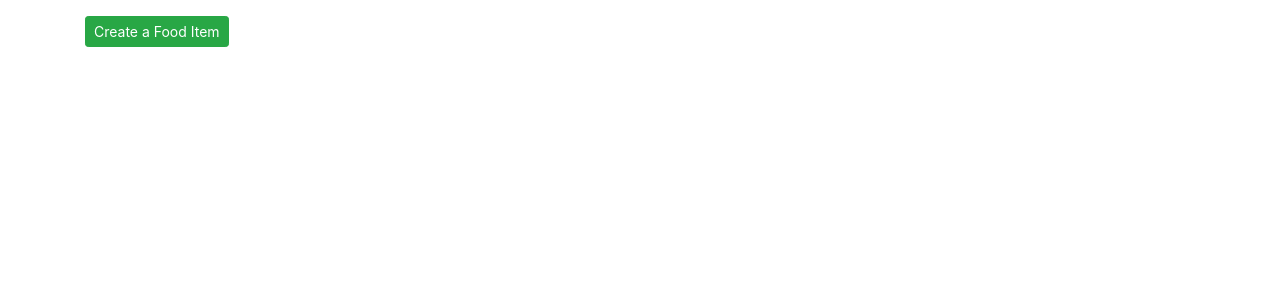
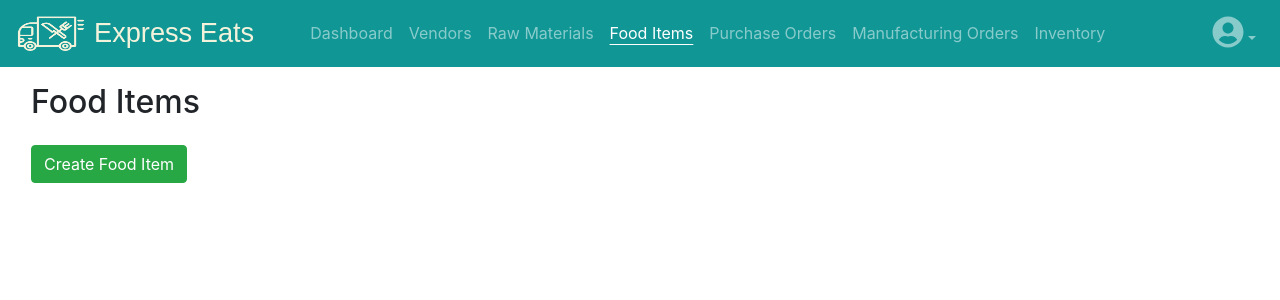
Before and after one commit to kartik-gevariya-0003/group8-express-eats, a React (Create React App) app: page /food-items in a window 1280 px wide. Shown: the top 300 px of the page. Built offline with nearby package versions, Linux system fonts and the light colour scheme; the HTML template or start-up script is replaced by a standard one.

Commit message:
Modification for header

```diff
--- a/src/components/food-item/AddFoodItem.js
+++ b/src/components/food-item/AddFoodItem.js
@@ -1,5 +1,6 @@
 import "./food-item.css";
 import React, { Component } from "react";
+import Header from "../headers/Header";
 import {
   Button,
   Card,
@@ -312,6 +313,8 @@ export default class AddFoodItem extends Component {
     const { isError } = this.state;
 
     return (
+      <section>
+        <Header />
         <Row className={"m-3"}>
           <Col sm={5}>
             <Card>
@@ -325,7 +328,9 @@ export default class AddFoodItem extends Component {
                   this.state.foodItem.selectedRawMaterials.length > 0 && (
                     <section className={"mt-5"}>
                       <strong>Selected Raw Materials</strong>
-                    <ListGroup className={"mt-3 po-selected-raw-material-list"}>
+                      <ListGroup
+                        className={"mt-3 po-selected-raw-material-list"}
+                      >
                         {this.state.foodItem.selectedRawMaterials.map(
                           (rawMaterial) => (
                             <ListGroup.Item key={rawMaterial.id}>
@@ -473,7 +478,9 @@ export default class AddFoodItem extends Component {
                               <Col sm={2}>
                                 <Button
                                   variant={"secondary"}
-                                onClick={() => this.addRawMaterial(rawMaterial)}
+                                  onClick={() =>
+                                    this.addRawMaterial(rawMaterial)
+                                  }
                                 >
                                   Add
                                 </Button>
@@ -504,7 +511,9 @@ export default class AddFoodItem extends Component {
                           this.onManufacturerCostChange(e.target.value);
                         }}
                         className={
-                        isError.manufacturerCost.length > 0 ? "is-invalid" : ""
+                          isError.manufacturerCost.length > 0
+                            ? "is-invalid"
+                            : ""
                         }
                         placeholder="Enter Manufacturer Cost"
                       />
@@ -519,6 +528,7 @@ export default class AddFoodItem extends Component {
               </Card.Body>
             </Card>
           </Col>
+
           <Modal
             show={this.state.rawMaterialQuantityModal.show}
             animation={false}
@@ -565,12 +575,16 @@ export default class AddFoodItem extends Component {
               </Form.Group>
             </Modal.Body>
             <Modal.Footer>
-            <Button variant="secondary" onClick={this.addRawMaterialToFoodItem}>
+              <Button
+                variant="secondary"
+                onClick={this.addRawMaterialToFoodItem}
+              >
                 Add to Food Item
               </Button>
             </Modal.Footer>
           </Modal>
         </Row>
+      </section>
     );
   }
 }
--- a/src/components/food-item/FoodItems.js
+++ b/src/components/food-item/FoodItems.js
@@ -2,7 +2,7 @@ import { Button, Col, Container, Row } from "react-bootstrap";
 import { ToastContainer } from "react-toastify";
 import React from "react";
 import { useHistory } from "react-router-dom";
-
+import Header from "../headers/Header";
 function FoodItems() {
   const history = useHistory();
 
@@ -11,31 +11,21 @@ function FoodItems() {
   };
 
   return (
-    <Container fluid={"sm"}>
-      <ToastContainer
-        position="top-center"
-        autoClose={3000}
-        hideProgressBar
-        newestOnTop={false}
-        closeOnClick
-        rtl={false}
-        pauseOnFocusLoss
-        draggable
-        pauseOnHover
-      />
-      <Row className="mt-3">
-        <Col sm={8}>
-          <Button
-            size={"sm"}
-            variant="success"
-            className={"float-left"}
-            onClick={goToCreateFoodItem}
-          >
-            Create a Food Item
+    <section>
+      <Header />
+      <Row className="m-3">
+        <Col className={"text-left"}>
+          <h2>Food Items</h2>
+        </Col>
+      </Row>
+      <Row className="m-3">
+        <Col sm={8} className={"text-left"}>
+          <Button variant={"success"} onClick={goToCreateFoodItem}>
+            Create Food Item
           </Button>
         </Col>
       </Row>
-    </Container>
+    </section>
   );
 }
 
```
Lines whose indentation alone changed are shown as unchanged.
